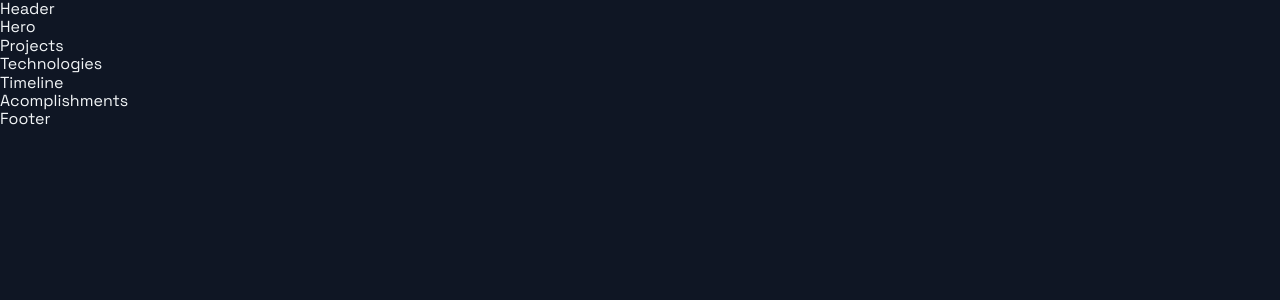
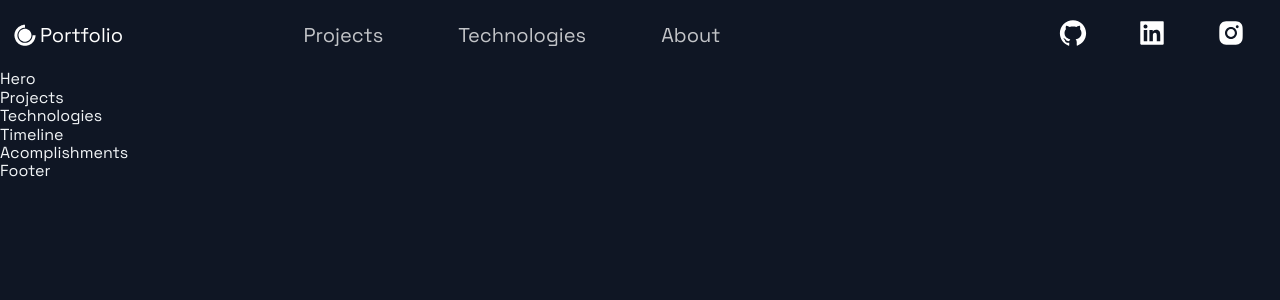
Before and after one commit to IbrahimMourad/NEXTJS-PORTFOLIO, a Next.js app: page / in a window 1280 px wide. Shown: the top 300 px of the page. Built offline with nearby package versions, Linux system fonts and the light colour scheme.

Commit message:
header section

```diff
--- a/src/components/Header/Header.js
+++ b/src/components/Header/Header.js
@@ -3,12 +3,54 @@
 import { AiFillGithub, AiFillInstagram, AiFillLinkedin } from 'react-icons/ai';
 import { DiCssdeck } from 'react-icons/di';
 
-import { Container, Div1, Div2, Div3, NavLink, SocialIcons } from './HeaderStyles';
+import {
+  Container,
+  Div1,
+  Div2,
+  Div3,
+  NavLink,
+  SocialIcons,
+  Span,
+} from './HeaderStyles';
 
-const Header = () =>  (
-  <div>
-    Header
-  </div>
+const Header = () => (
+  <Container>
+    <Div1>
+      <Link href="/">
+        <a style={{ display: 'flex', alignItems: 'center', color: 'white' }}>
+          <DiCssdeck size={'3rem'} /> <Span>Portfolio</Span>
+        </a>
+      </Link>
+    </Div1>
+    <Div2>
+      <li>
+        <Link href="#project">
+          <NavLink>Projects</NavLink>
+        </Link>
+      </li>
+      <li>
+        <Link href="#tech">
+          <NavLink>Technologies</NavLink>
+        </Link>
+      </li>
+      <li>
+        <Link href="#about">
+          <NavLink>About</NavLink>
+        </Link>
+      </li>
+    </Div2>
+    <Div3>
+      <SocialIcons href="https://github.com/IbrahimMourad">
+        <AiFillGithub size={'3rem'} />
+      </SocialIcons>
+      <SocialIcons href="https://linkedin.com">
+        <AiFillLinkedin size={'3rem'} />
+      </SocialIcons>
+      <SocialIcons href="https://instagram.com">
+        <AiFillInstagram size={'3rem'} />
+      </SocialIcons>
+    </Div3>
+  </Container>
 );
 
 export default Header;
--- a/src/components/Header/HeaderStyles.js
+++ b/src/components/Header/HeaderStyles.js
@@ -7,7 +7,6 @@
   grid-template-rows: 1fr;
   grid-column-gap: 2rem;
   padding: 1rem;
-  padding-top: 2rem;
 
   @media ${(props) => props.theme.breakpoints.sm} {
     display: grid;
@@ -17,6 +16,11 @@
     grid-row-gap: 0.5rem;
   }
 `;
+
+export const Span = styled.span`
+  font-size: 2rem;
+`;
+
 export const Div1 = styled.div`
   grid-area: 1 / 1 / 2 / 2;
   display: flex;
@@ -30,6 +34,7 @@
   grid-area: 1 / 2 / 2 / 4;
   display: flex;
   justify-content: space-around;
+  align-items: center;
   @media ${(props) => props.theme.breakpoints.sm} {
     grid-area: 2 / 2 / 3 / 5;
   }
@@ -107,18 +112,16 @@
   }
 `;
 
-
 // Social Icons
 
 export const SocialIcons = styled.a`
-transition: 0.3s ease;
-color: white;
-border-radius: 50px;
+  transition: 0.3s ease;
+  color: white;
+  border-radius: 50px;
   padding: 8px;
-&:hover {
+  &:hover {
     background-color: #212d45;
     transform: scale(1.2);
     cursor: pointer;
-
   }
-`
+`;
```
